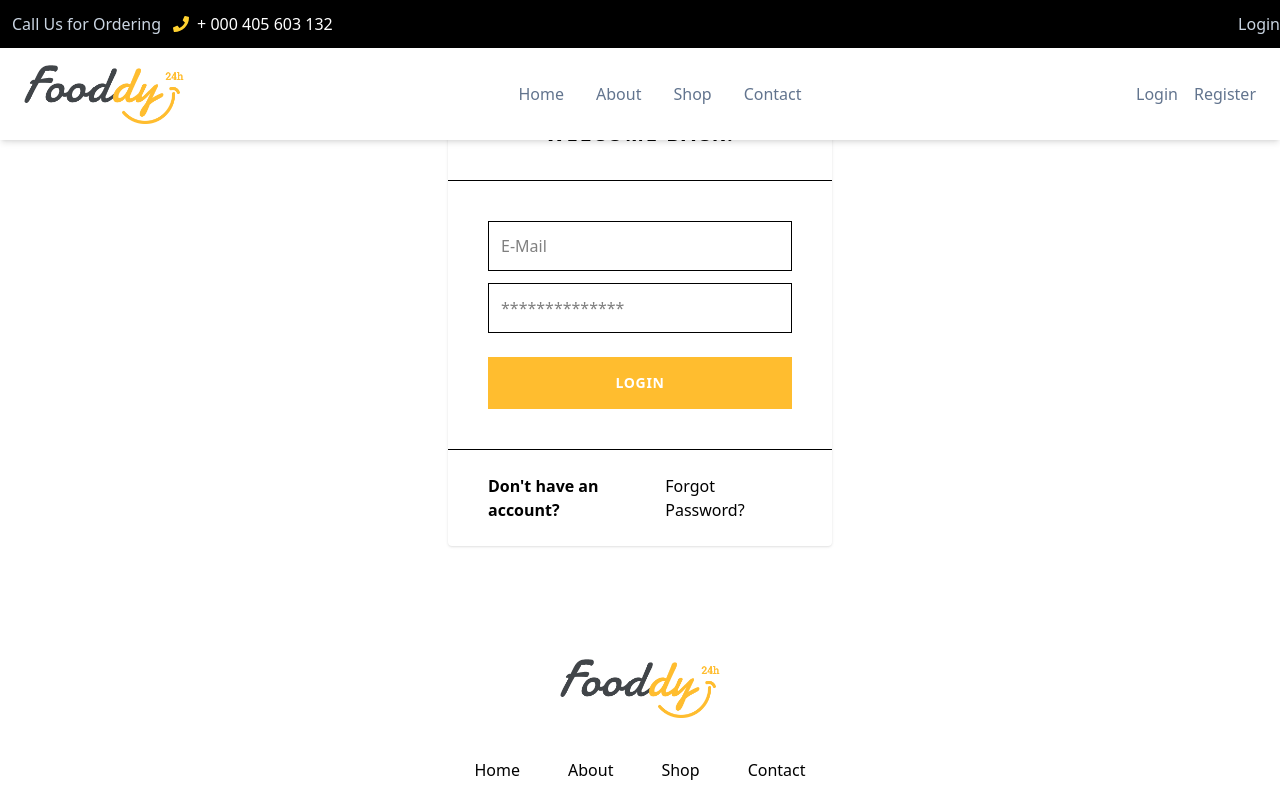
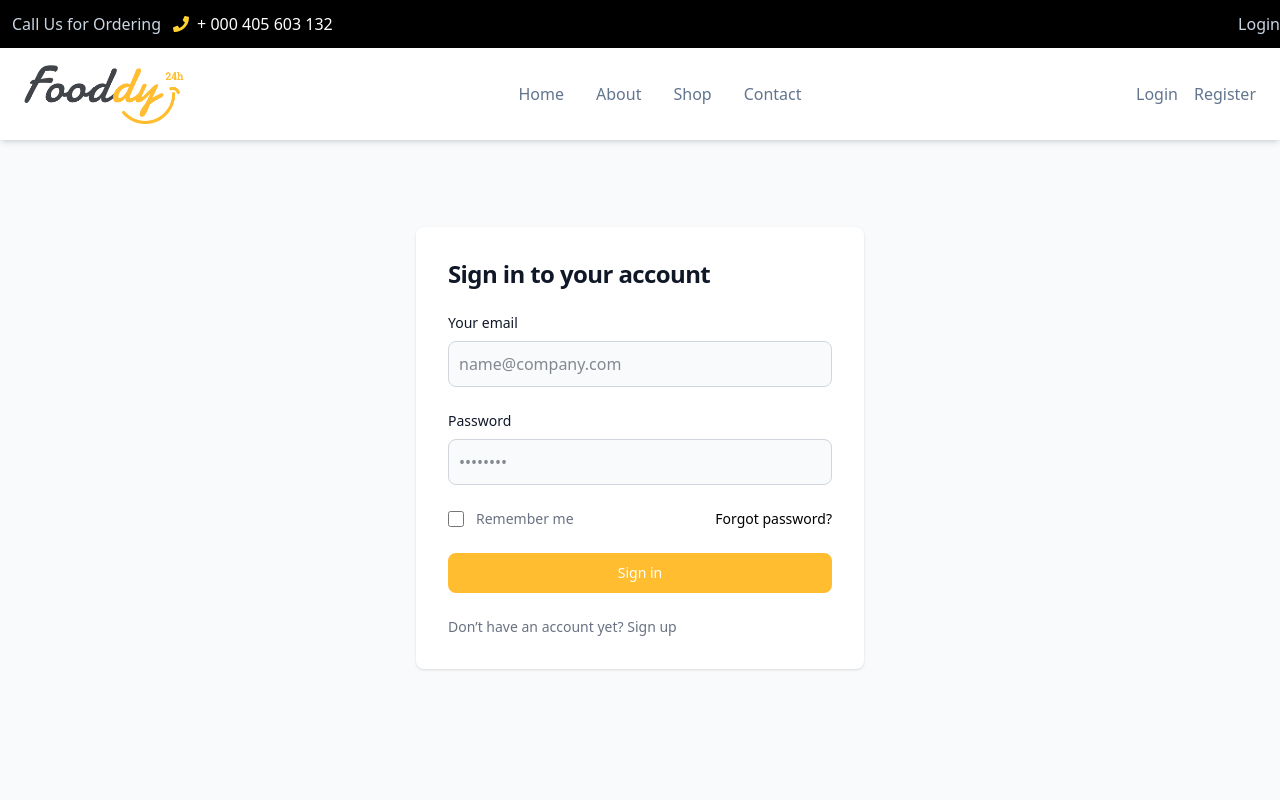
Before and after one commit to jamilshehab/foodsystem, a React (Vite) app: page /login in a window 1280 px wide. Shown: the top 800 px of the page. Built offline with nearby package versions, Linux system fonts and the light colour scheme.

Commit message:
changes added

```diff
--- a/src/Components/Header/subcomponents/Navbar.tsx
+++ b/src/Components/Header/subcomponents/Navbar.tsx
@@ -62,7 +62,7 @@
           <Link to="/login" className="text-slate-500 hover:text-black">
             Login
           </Link>
-          <Link to="/login" className="text-slate-500 hover:text-black">
+          <Link to="/register" className="text-slate-500 hover:text-black">
             Register
           </Link>
         </div>
--- a/src/pages/Login.tsx
+++ b/src/pages/Login.tsx
@@ -3,59 +3,90 @@
 
 const Login = () => {
   return (
-    <div className="bg-grey-lighter text-base text-grey-darkest font-normal relative">
-      <div className="h-2 bg-primary"></div>
-      <div className="container mx-auto p-8">
-        <div className="mx-auto max-w-sm">
-          <div className="bg-white rounded shadow">
-            <div className="border-b py-8 font-bold text-black text-center text-xl tracking-widest uppercase">
-              Welcome back!
-            </div>
-
-            <form className="bg-grey-lightest px-10 py-10">
-              <div className="mb-3">
+    <section className="bg-gray-50 dark:bg-gray-900">
+      <div className="flex flex-col items-center justify-center px-6 py-8 mx-auto md:h-screen lg:py-0">
+        <div className="w-full bg-white rounded-lg shadow dark:border md:mt-0 sm:max-w-md xl:p-0 dark:bg-gray-800 dark:border-gray-700">
+          <div className="p-6 space-y-4 md:space-y-6 sm:p-8">
+            <h1 className="text-xl font-bold leading-tight tracking-tight text-gray-900 md:text-2xl dark:text-white">
+              Sign in to your account
+            </h1>
+            <form className="space-y-4 md:space-y-6" action="#">
+              <div>
+                <label
+                  for="email"
+                  className="block mb-2 text-sm font-medium text-gray-900 dark:text-white"
+                >
+                  Your email
+                </label>
                 <input
-                  className="border w-full p-3"
+                  type="email"
                   name="email"
-                  type="text"
-                  placeholder="E-Mail"
+                  id="email"
+                  className="bg-gray-50 border border-gray-300 text-gray-900 rounded-lg focus:ring-primary-600 focus:border-primary-600 block w-full p-2.5 dark:bg-gray-700 dark:border-gray-600 dark:placeholder-gray-400 dark:text-white dark:focus:ring-blue-500 dark:focus:border-blue-500"
+                  placeholder="name@company.com"
+                  required
                 />
               </div>
-              <div className="mb-6">
+              <div>
+                <label
+                  for="password"
+                  className="block mb-2 text-sm font-medium text-gray-900 dark:text-white"
+                >
+                  Password
+                </label>
                 <input
-                  className="border w-full p-3"
+                  type="password"
                   name="password"
-                  type="password"
-                  placeholder="**************"
+                  id="password"
+                  placeholder="••••••••"
+                  className="bg-gray-50 border border-gray-300 text-gray-900 rounded-lg focus:ring-primary-600 focus:border-primary-600 block w-full p-2.5 dark:bg-gray-700 dark:border-gray-600 dark:placeholder-gray-400 dark:text-white dark:focus:ring-blue-500 dark:focus:border-blue-500"
+                  required
                 />
               </div>
-              <div className="flex">
-                <button className="bg-primary hover:bg-primary-dark w-full p-4 text-sm text-white uppercase font-bold tracking-wider">
-                  Login
-                </button>
+              <div className="flex items-center justify-between">
+                <div className="flex items-start">
+                  <div className="flex items-center h-5">
+                    <input
+                      id="remember"
+                      aria-describedby="remember"
+                      type="checkbox"
+                      className="w-4 h-4 border border-gray-300 rounded bg-gray-50 focus:ring-3 focus:ring-primary-300 dark:bg-gray-700 dark:border-gray-600 dark:focus:ring-primary-600 dark:ring-offset-gray-800"
+                      required
+                    />
+                  </div>
+                  <div className="ml-3 text-sm">
+                    <label className="text-gray-500 dark:text-gray-300">
+                      Remember me
+                    </label>
+                  </div>
+                </div>
+                <a
+                  href="#"
+                  className="text-sm font-medium text-primary-600 hover:underline dark:text-primary-500"
+                >
+                  Forgot password?
+                </a>
               </div>
+              <button
+                type="submit"
+                className="w-full text-white bg-primary  hover:bg-primary-400 focus:ring-4 focus:outline-none focus:ring-primary-300 font-medium rounded-lg text-sm px-5 py-2.5 text-center dark:bg-primary-600 dark:hover:bg-primary-700 dark:focus:ring-primary-800"
+              >
+                Sign in
+              </button>
+              <p className="text-sm font-light text-gray-500 dark:text-gray-400">
+                Don’t have an account yet?{" "}
+                <a
+                  href="#"
+                  className="font-medium text-primary-600 hover:underline dark:text-primary-500"
+                >
+                  Sign up
+                </a>
+              </p>
             </form>
-
-            <div className="border-t px-10 py-6">
-              <div className="flex justify-between">
-                <Link
-                  to="#"
-                  className="font-bold text-primary hover:text-primary-dark no-underline"
-                >
-                  Don't have an account?
-                </Link>
-                <Link
-                  to="#"
-                  className="text-grey-darkest hover:text-black no-underline"
-                >
-                  Forgot Password?
-                </Link>
-              </div>
-            </div>
           </div>
         </div>
       </div>
-    </div>
+    </section>
   );
 };
 
```
